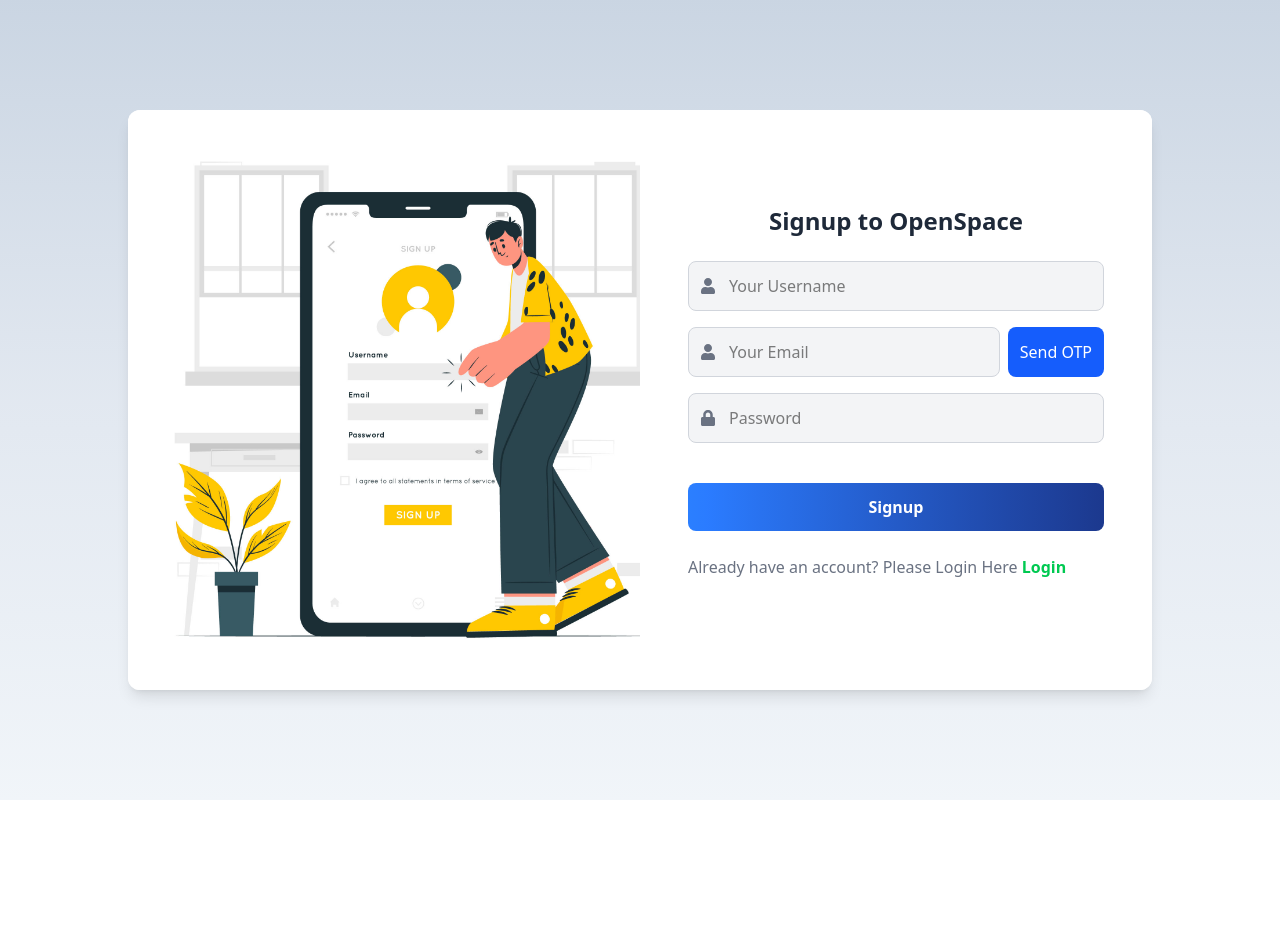
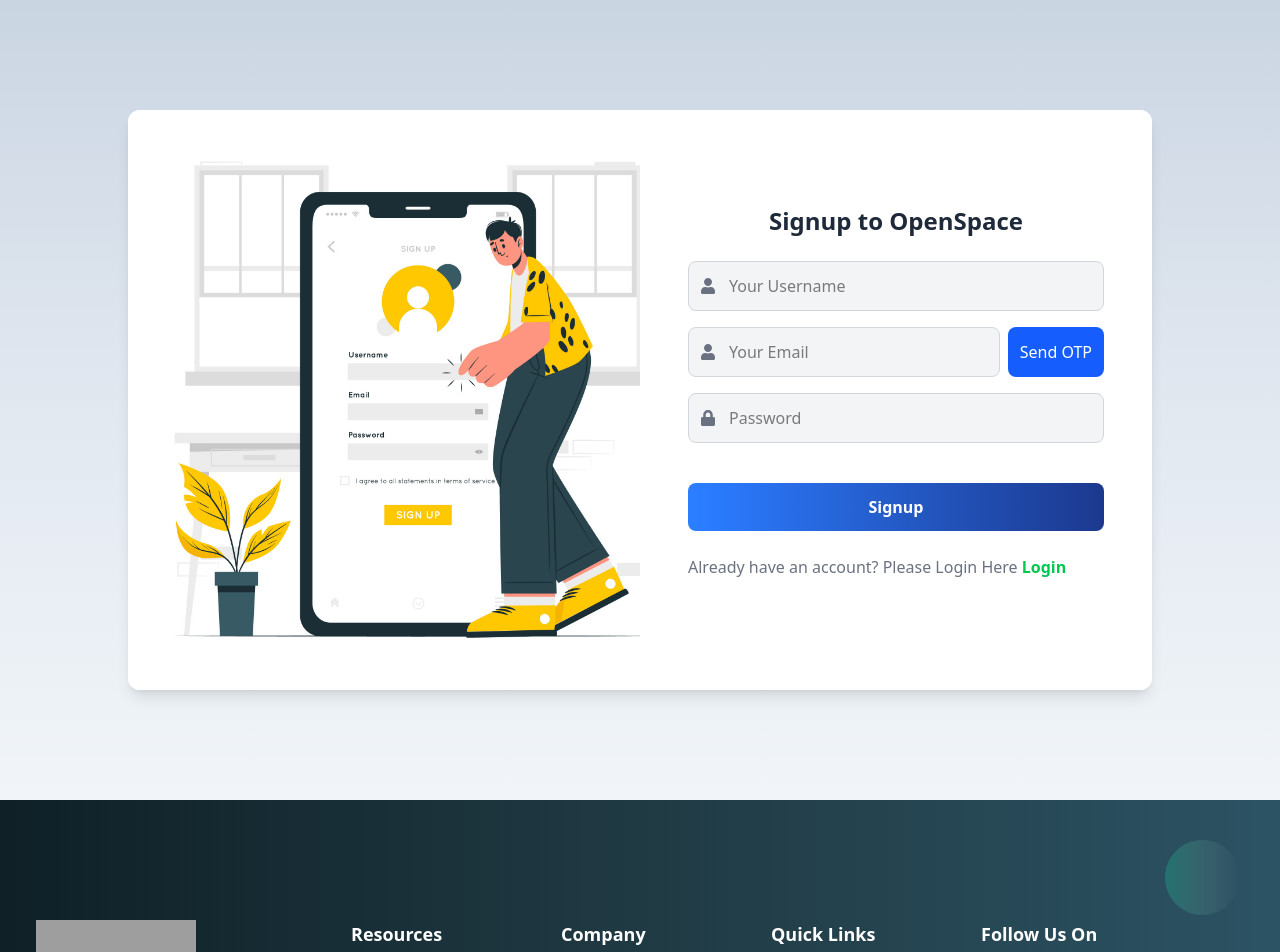
Before and after one commit to adibmahmud007/capstone-hub, a React (Vite) app: page / in a window 1280 px wide. Shown: the top 952 px of the page. Before the commit the page ends 800 px from the top, so only its background shows below. Built offline with nearby package versions, Linux system fonts and the light colour scheme; grey boxes are pictures that could not be loaded.

Commit message:
Footer added to the router

```diff
--- a/src/main.jsx
+++ b/src/main.jsx
@@ -13,6 +13,7 @@
 import TeacherDashBoard from './components/TeacherDashboard/TeacherDashBoard';
 import StudentHome from './components/StudentHome/StudentHome';
 import PlagiarismChecker from './components/PlagiarismChecker/PlagiarismChecker';
+import Footer from './components/Footer/Footer';
 
 const router = createBrowserRouter([
   {
@@ -43,6 +44,7 @@
 ]);
 
 ReactDOM.createRoot(document.getElementById('root')).render(
+
   <React.StrictMode>
     <ToastContainer
       position="top-center"
@@ -58,5 +60,6 @@
       // transition={Bounce}
     />
     <RouterProvider router={router} />
+    <Footer></Footer>
   </React.StrictMode>,
 );
```
